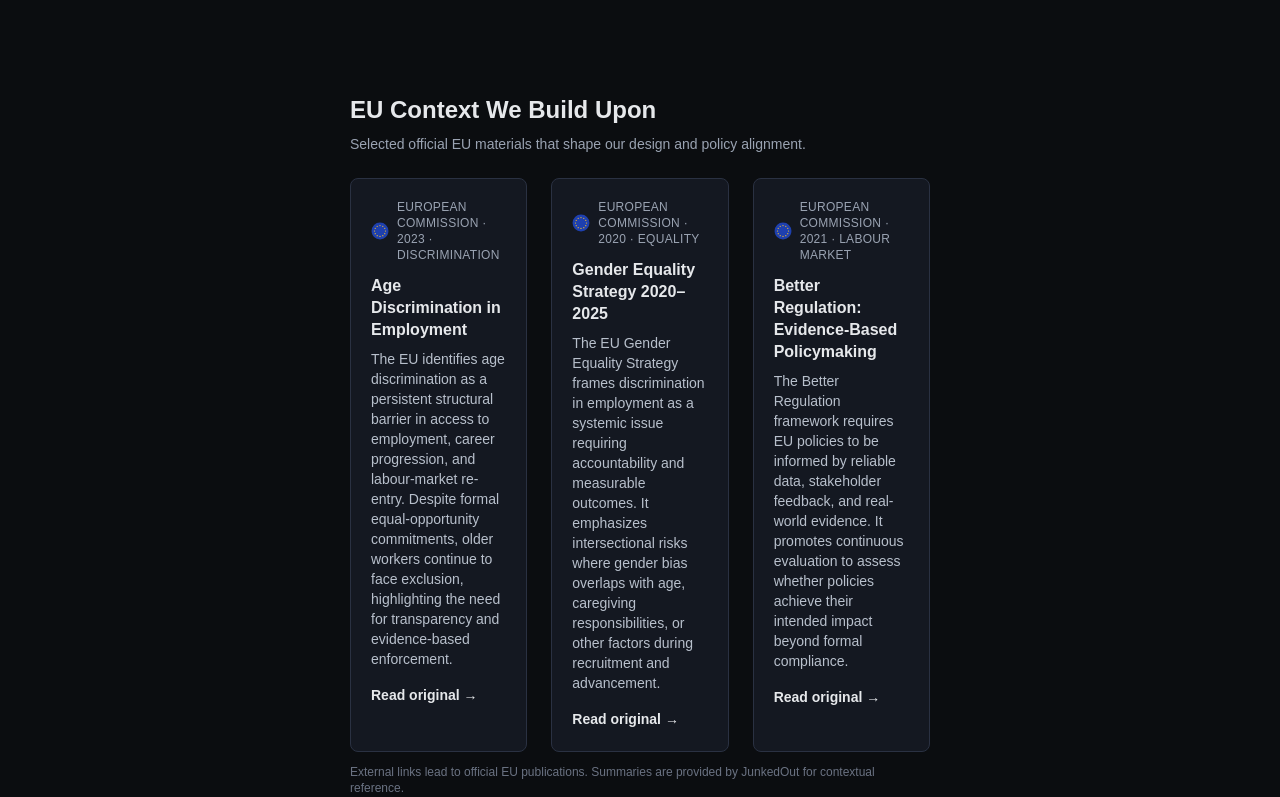
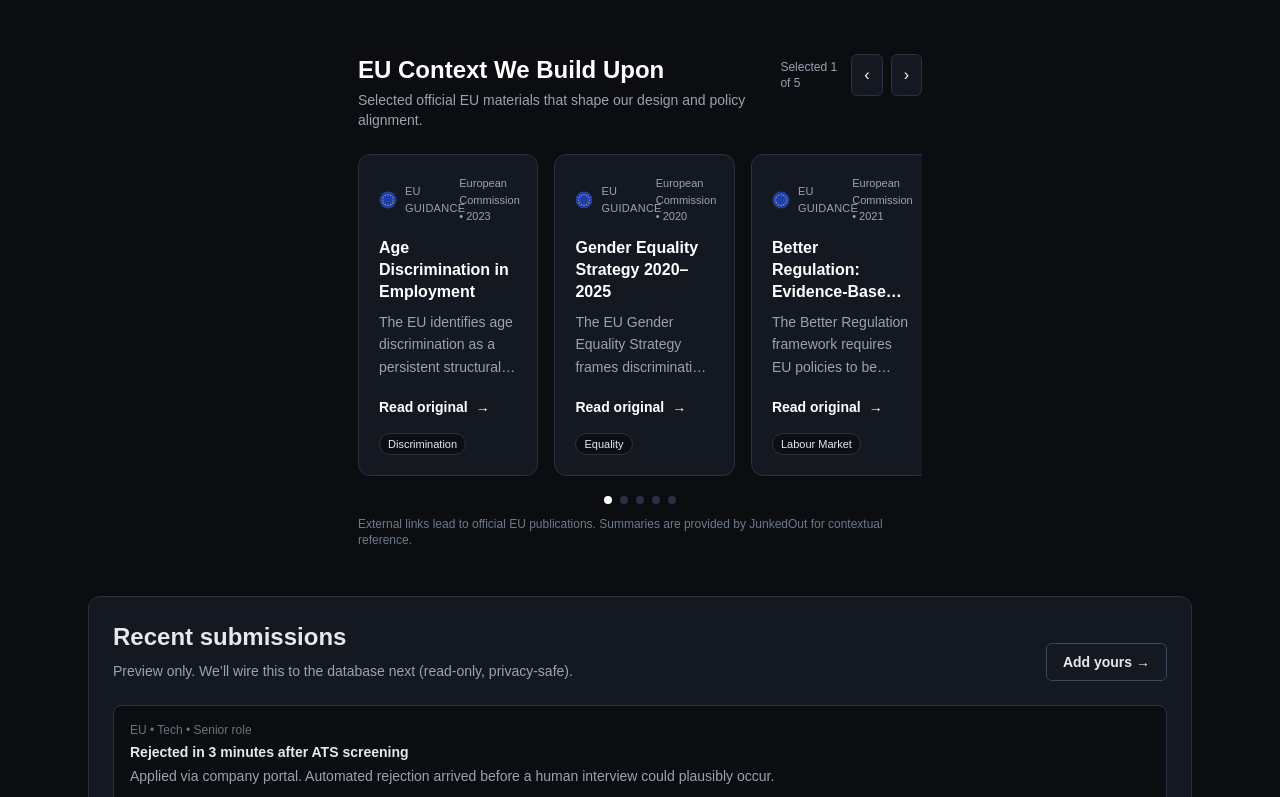
Before and after one commit to sistoyanov69/junkedout-mvp, a Next.js app: page / in a window 1280 px wide. Shown: the part 783-1580 px from the top of the page. Built offline with nearby package versions, Linux system fonts and the light colour scheme.

Commit message:
ui: EU context carousel rail with 3-card view and autoplay

```diff
--- a/components/EUContextCarousel.tsx
+++ b/components/EUContextCarousel.tsx
@@ -1,72 +1,278 @@
-'use client';
+"use client";
 
-import { useEffect, useState } from 'react';
-import Image from 'next/image';
-import type { EUContextItem } from '@/content/eu-context';
+import * as React from "react";
+import Image from "next/image";
 
-export default function EUContextCarousel({ items }: { items: EUContextItem[] }) {
-  const VISIBLE = 3;
-  const INTERVAL_MS = 7000;
+type NormalizedItem = {
+  id: string;
+  title: string;
+  url: string;
+  summary?: string;
+  year?: string | number;
+  tag?: string;
+  source?: string;
+};
 
-  const safeItems = (items ?? []).filter(Boolean);
-  const [startIndex, setStartIndex] = useState(0);
+function asString(v: unknown): string | undefined {
+  return typeof v === "string" ? v : undefined;
+}
 
-  useEffect(() => {
-    if (safeItems.length <= VISIBLE) return;
+function normalizeItem(input: unknown, fallbackIndex: number): NormalizedItem | null {
+  if (!input || typeof input !== "object") return null;
+  const it = input as Record<string, unknown>;
 
-    const id = setInterval(() => {
-      setStartIndex((prev) => (prev + 1) % safeItems.length);
-    }, INTERVAL_MS);
+  const title = asString(it.title) ?? asString(it.name);
+  if (!title) return null;
 
-    return () => clearInterval(id);
-  }, [safeItems.length]);
+  const url =
+    asString(it.href) ??
+    asString(it.url) ??
+    asString(it.link) ??
+    asString(it.sourceUrl) ??
+    asString(it.source_url);
 
-  if (safeItems.length === 0) return null;
+  if (!url) return null;
 
-  const visibleItems = Array.from({ length: Math.min(VISIBLE, safeItems.length) }).map((_, i) => {
-    const index = (startIndex + i) % safeItems.length;
-    return safeItems[index];
+  const id = asString(it.id) ?? `${url}#${fallbackIndex}`;
+
+  const summary =
+    asString(it.summary) ??
+    asString(it.description) ??
+    asString(it.excerpt) ??
+    undefined;
+
+  const year = (typeof it.year === "string" || typeof it.year === "number") ? it.year : undefined;
+  const tag = asString(it.tag) ?? asString(it.topic) ?? undefined;
+  const source = asString(it.source) ?? asString(it.publisher) ?? undefined;
+
+  return { id, title, url, summary, year, tag, source };
+}
+
+export default function EUContextCarousel({
+  items,
+  intervalMs = 7000,
+  label = "EU Guidance",
+}: {
+  items: unknown[];
+  intervalMs?: number;
+  label?: string;
+}) {
+  const scrollerRef = React.useRef<HTMLDivElement | null>(null);
+  const [index, setIndex] = React.useState(0);
+  const [paused, setPaused] = React.useState(false);
+
+  const normalized = React.useMemo(() => {
+    const arr = Array.isArray(items) ? items : [];
+    const out: NormalizedItem[] = [];
+    arr.forEach((x, i) => {
+      const n = normalizeItem(x, i);
+      if (n) out.push(n);
+    });
+    return out;
+  }, [items]);
+
+  const total = normalized.length;
+
+  const scrollToIndex = React.useCallback(
+    (nextIndex: number) => {
+      const el = scrollerRef.current;
+      if (!el) return;
+
+      const cards = el.querySelectorAll<HTMLElement>("[data-eu-card='1']");
+      if (!cards.length) return;
+
+      const clamped = ((nextIndex % cards.length) + cards.length) % cards.length;
+      const target = cards[clamped];
+
+      el.scrollTo({
+        left: target.offsetLeft - el.offsetLeft,
+        behavior: "smooth",
       });
 
+      setIndex(clamped);
+    },
+    []
+  );
+
+  const prev = React.useCallback(() => scrollToIndex(index - 1), [index, scrollToIndex]);
+  const next = React.useCallback(() => scrollToIndex(index + 1), [index, scrollToIndex]);
+
+  // Keep index in range if items change
+  React.useEffect(() => {
+    if (total === 0) return;
+    if (index >= total) setIndex(0);
+  }, [total, index]);
+
+  // Update index on scroll (so swipe updates “Selected X of Y”)
+  React.useEffect(() => {
+    const el = scrollerRef.current;
+    if (!el) return;
+
+    const onScroll = () => {
+      const cards = el.querySelectorAll<HTMLElement>("[data-eu-card='1']");
+      if (!cards.length) return;
+
+      const left = el.scrollLeft + 8;
+      let best = 0;
+      let bestDist = Number.POSITIVE_INFINITY;
+
+      cards.forEach((c, i) => {
+        const dist = Math.abs(c.offsetLeft - left);
+        if (dist < bestDist) {
+          bestDist = dist;
+          best = i;
+        }
+      });
+
+      setIndex(best);
+    };
+
+    el.addEventListener("scroll", onScroll, { passive: true });
+    onScroll();
+    return () => el.removeEventListener("scroll", onScroll);
+  }, []);
+
+  // Autoplay
+  React.useEffect(() => {
+    if (paused) return;
+    if (total <= 1) return;
+
+    const t = window.setInterval(() => {
+      next();
+    }, intervalMs);
+
+    return () => window.clearInterval(t);
+  }, [intervalMs, next, paused, total]);
+
+  if (total === 0) return null;
+
   return (
-    <section className="mx-auto max-w-5xl px-4 py-10">
-      <header className="mb-6">
-        <h2 className="text-2xl font-semibold">EU Context We Build Upon</h2>
-        <p className="mt-2 text-sm text-[#9AA3B2]">
+    <section className="mx-auto max-w-6xl px-6 pb-12">
+      <div className="flex items-start justify-between gap-4">
+        <div>
+          <h2 className="text-2xl font-semibold text-white">EU Context We Build Upon</h2>
+          <p className="mt-1 text-sm text-[#9AA3B2]">
             Selected official EU materials that shape our design and policy alignment.
           </p>
-      </header>
+        </div>
 
-      <div className="grid grid-cols-1 gap-6 md:grid-cols-3">
-        {visibleItems.map((item, idx) => (
+        <div className="flex items-center gap-2">
+          <div className="hidden sm:block text-xs text-[#9AA3B2]">
+            Selected {Math.min(index + 1, total)} of {total}
+          </div>
+
+          <button
+            type="button"
+            onClick={prev}
+            aria-label="Previous"
+            className="rounded-md border border-[#2A3142] bg-[#141821] px-3 py-2 text-white hover:bg-[#1B2130] transition"
+          >
+            ‹
+          </button>
+          <button
+            type="button"
+            onClick={next}
+            aria-label="Next"
+            className="rounded-md border border-[#2A3142] bg-[#141821] px-3 py-2 text-white hover:bg-[#1B2130] transition"
+          >
+            ›
+          </button>
+        </div>
+      </div>
+
+      <div
+        className="mt-6"
+        onMouseEnter={() => setPaused(true)}
+        onMouseLeave={() => setPaused(false)}
+        onFocusCapture={() => setPaused(true)}
+        onBlurCapture={() => setPaused(false)}
+      >
+        <div
+          ref={scrollerRef}
+          className="flex gap-4 overflow-x-auto pb-4 scroll-smooth [scrollbar-width:thin]"
+          style={{ scrollSnapType: "x mandatory" }}
+        >
+          {normalized.map((it) => (
             <article
-            key={`${item.id}-${idx}`}
-            className="rounded-lg border border-[#2A3142] bg-[#141821] p-5 transition hover:border-[#3B455C]"
+              key={it.id}
+              data-eu-card="1"
+              className="
+                shrink-0
+                w-[82%] sm:w-[52%] lg:w-[32%]
+                rounded-xl border border-[#2A3142] bg-[#141821]
+                p-5
+                hover:border-[#3A455C] hover:bg-[#171C26]
+                transition
+              "
+              style={{ scrollSnapAlign: "start" }}
             >
-            <div className="mb-3 flex items-center gap-2">
+              <div className="flex items-center justify-between gap-3">
+                <div className="flex items-center gap-2">
                   <Image src="/icons/eu.svg" alt="EU" width={18} height={18} />
-              <span className="text-xs uppercase tracking-wide text-[#9AA3B2]">
-                {item.source} · {item.year} · {item.tag}
+                  <span className="text-[11px] uppercase tracking-wide text-[#9AA3B2]">
+                    {label}
                   </span>
                 </div>
 
-            <h3 className="text-base font-semibold leading-snug">{item.title}</h3>
+                <div className="text-[11px] text-[#9AA3B2]">
+                  {(it.source ?? "EU") + (it.year ? ` • ${it.year}` : "")}
+                </div>
+              </div>
 
-            <p className="mt-2 text-sm text-[#B8C0CC]">{item.summary}</p>
+              <h3 className="mt-3 text-base font-semibold text-white leading-snug line-clamp-3">
+                {it.title}
+              </h3>
 
+              {it.summary ? (
+                <p className="mt-2 text-sm text-[#9AA3B2] leading-relaxed line-clamp-3">
+                  {it.summary}
+                </p>
+              ) : (
+                <p className="mt-2 text-sm text-[#9AA3B2] leading-relaxed line-clamp-3">
+                  Official EU material relevant to employment fairness, evidence-based policy, and anti-discrimination.
+                </p>
+              )}
+
+              <div className="mt-4">
                 <a
-              href={item.link}
+                  href={it.url}
                   target="_blank"
-              rel="noopener noreferrer"
-              className="mt-4 inline-block text-sm font-semibold text-[#E6E8EB] hover:underline"
+                  rel="noreferrer noopener"
+                  className="inline-flex items-center gap-2 text-sm font-semibold text-white hover:underline"
                 >
-              Read original →
+                  Read original <span aria-hidden="true">→</span>
                 </a>
+              </div>
+
+              {it.tag ? (
+                <div className="mt-3">
+                  <span className="inline-flex rounded-full border border-[#2A3142] bg-[#0B0F14] px-2 py-0.5 text-[11px] text-[#E6E8EB]">
+                    {it.tag}
+                  </span>
+                </div>
+              ) : null}
             </article>
           ))}
         </div>
 
-      <p className="mt-3 text-xs text-gray-500">
+        {/* dots */}
+        <div className="mt-1 flex items-center justify-center gap-2">
+          {normalized.map((_, i) => (
+            <button
+              key={i}
+              type="button"
+              aria-label={`Go to item ${i + 1}`}
+              onClick={() => scrollToIndex(i)}
+              className={[
+                "h-2 w-2 rounded-full transition",
+                i === index ? "bg-white" : "bg-[#2A3142] hover:bg-[#3A455C]",
+              ].join(" ")}
+            />
+          ))}
+        </div>
+      </div>
+
+      <p className="mt-3 text-xs text-[#6F7A8C]">
         External links lead to official EU publications. Summaries are provided by JunkedOut for contextual reference.
       </p>
     </section>
```
Lines whose indentation alone changed are shown as unchanged.
